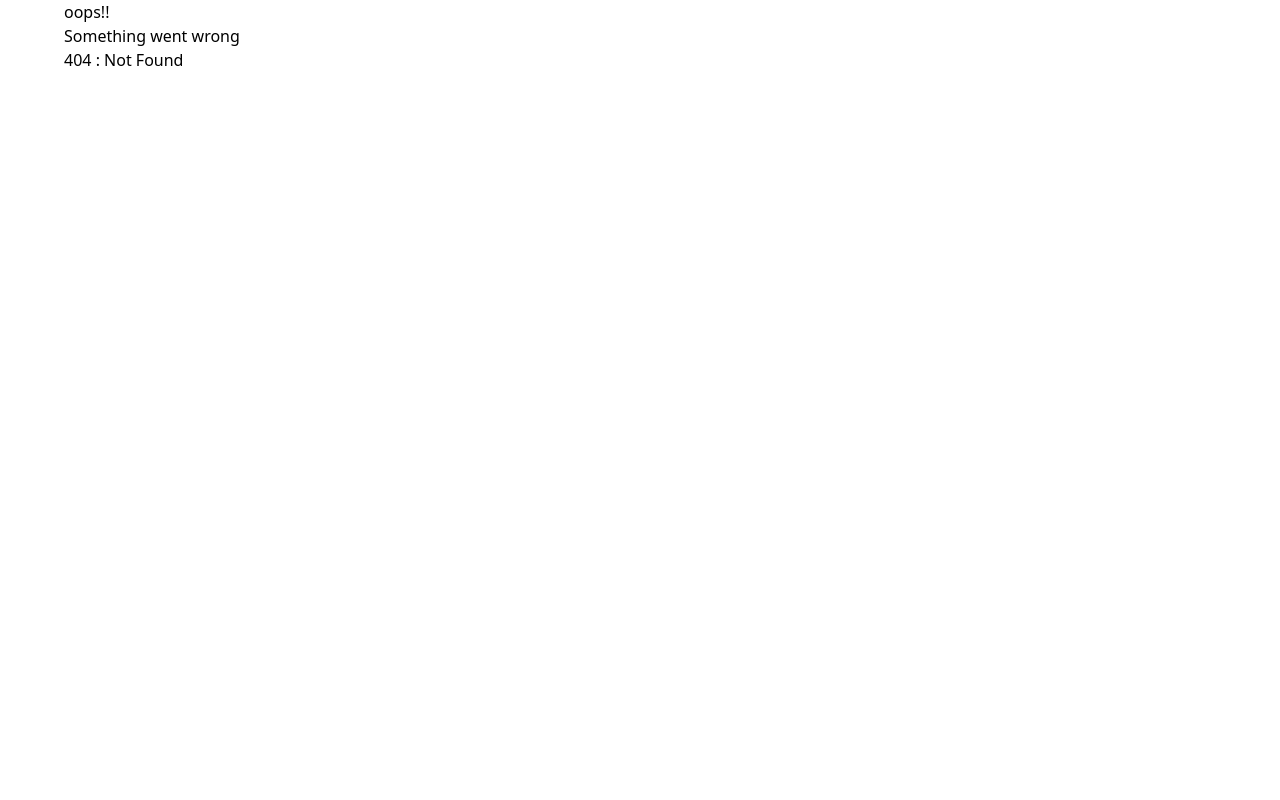
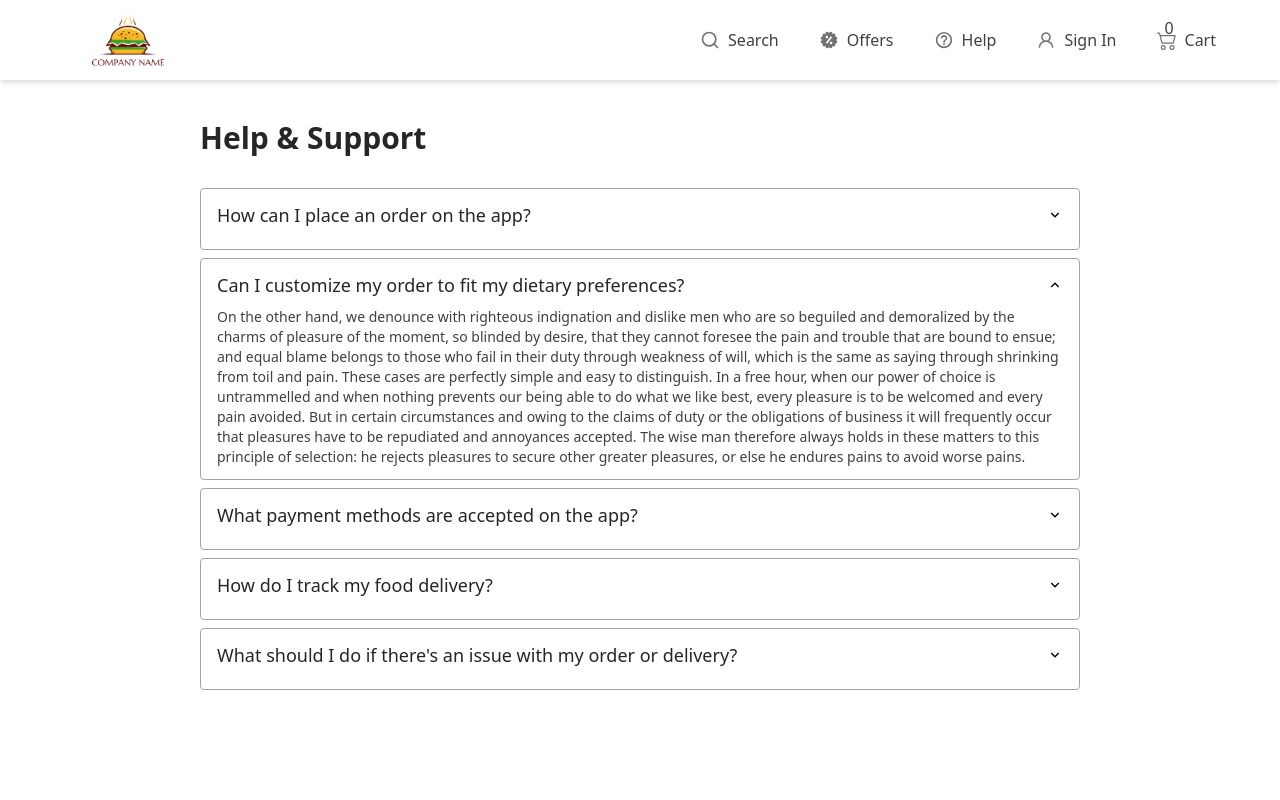
Before and after one commit to shifachaus/FoodVilla, a React (Vite) app: page /Help in a window 1280 px wide. Before the commit this address had no page. Shown: the top 800 px of the page. Built offline with nearby package versions, Linux system fonts and the light colour scheme.

Commit message:
Rename 'grocery' to 'help' and make code adjustments

```diff
--- a/src/App.js
+++ b/src/App.js
@@ -15,7 +15,7 @@ import store from "./Utils/store";
 import Cart from "./Components/Cart";
 import Search from "./Components/Search";
 
-const Grocery = lazy(() => import("./Components/Grocery"));
+const Help = lazy(() => import("./Components/Help"));
 
 const AppLayoutComponent = () => {
   const [user, setUser] = useState(null);
@@ -77,10 +77,10 @@ const appRouter = createBrowserRouter([
       },
 
       {
-        path: "/grocery",
+        path: "/Help",
         element: (
           <Suspense fallback={<Shimmer />}>
-            <Grocery />
+            <Help />
           </Suspense>
         ),
       },
--- a/src/Components/Header.js
+++ b/src/Components/Header.js
@@ -52,7 +52,7 @@ const Header = () => {
 
               <li>
                 <Link
-                  to="/grocery"
+                  to="/Help"
                   className="flex gap-2 items-center text-neutral-700 text-md font-medium"
                 >
                   <IoMdHelpCircleOutline className="text-xl text-neutral-500" />{" "}
@@ -62,7 +62,7 @@ const Header = () => {
 
               <li>
                 <Link
-                  to="/grocery"
+                  to="/"
                   className="flex gap-2 items-center text-neutral-700 text-md font-medium"
                 >
                   <AiOutlineUser className="text-xl text-neutral-500" /> Sign In
--- a/src/Components/Grocery.js
+++ b/src/Components/Help.js
@@ -1,30 +1,36 @@
 import { useState } from "react";
+import { RiArrowUpSLine, RiArrowDownSLine } from "react-icons/ri";
 
 const Section = ({ title, description, isVisible, setIsVisible }) => {
   return (
-    <div className="border border-black p-2 m-2">
-      <h3 className="font-bold text-xl">{title}</h3>
+    <div className="border border-neutral-400 rounded px-4 py-3 m-2 ">
+      <div className="flex justify-between mb-2">
+        <h3 className="font-medium text-lg text-neutral-800">{title}</h3>
         <button
           onClick={() => {
             setIsVisible(!isVisible);
           }}
           className="cursor-pointer underline"
         >
-        {isVisible ? "Hide" : "Show"}
+          {isVisible ? <RiArrowUpSLine /> : <RiArrowDownSLine />}
         </button>
+      </div>
 
-      {isVisible && <p>{description}</p>}
+      {isVisible && <p className="text-sm text-neutral-700">{description}</p>}
     </div>
   );
 };
 
-const Grocery = () => {
+const Help = () => {
   const [visibleSection, setIsVisibleSection] = useState("team");
   return (
-    <div className=" w-[90%] max-w-7xl my-0 mx-auto">
-      <h1 className="text-3xl p-2 m-2 font-bold"> Instamart</h1>
+    <div className=" w-[90%] max-w-4xl my-0 mx-auto mt-28 h-screen">
+      <h1 className="text-3xl p-2 mb-6 font-bold text-neutral-800">
+        {" "}
+        Help & Support
+      </h1>
       <Section
-        title={"About Instamart"}
+        title={"How can I place an order on the app?"}
         description={
           "On the other hand, we denounce with righteous indignation and dislike men who are so beguiled and demoralized by the charms of pleasure of the moment, so blinded by desire, that they cannot foresee the pain and trouble that are bound to ensue; and equal blame belongs to those who fail in their duty through weakness of will, which is the same as saying through shrinking from toil and pain. These cases are perfectly simple and easy to distinguish. In a free hour, when our power of choice is untrammelled and when nothing prevents our being able to do what we like best, every pleasure is to be welcomed and every pain avoided. But in certain circumstances and owing to the claims of duty or the obligations of business it will frequently occur that pleasures have to be repudiated and annoyances accepted. The wise man therefore always holds in these matters to this principle of selection: he rejects pleasures to secure other greater pleasures, or else he endures pains to avoid worse pains."
         }
@@ -35,7 +41,7 @@ const Grocery = () => {
       />
 
       <Section
-        title={"Team Instamart"}
+        title={"Can I customize my order to fit my dietary preferences? "}
         description={
           "On the other hand, we denounce with righteous indignation and dislike men who are so beguiled and demoralized by the charms of pleasure of the moment, so blinded by desire, that they cannot foresee the pain and trouble that are bound to ensue; and equal blame belongs to those who fail in their duty through weakness of will, which is the same as saying through shrinking from toil and pain. These cases are perfectly simple and easy to distinguish. In a free hour, when our power of choice is untrammelled and when nothing prevents our being able to do what we like best, every pleasure is to be welcomed and every pain avoided. But in certain circumstances and owing to the claims of duty or the obligations of business it will frequently occur that pleasures have to be repudiated and annoyances accepted. The wise man therefore always holds in these matters to this principle of selection: he rejects pleasures to secure other greater pleasures, or else he endures pains to avoid worse pains."
         }
@@ -46,17 +52,41 @@ const Grocery = () => {
       />
 
       <Section
-        title={"Careers "}
+        title={"What payment methods are accepted on the app? "}
         description={
           "On the other hand, we denounce with righteous indignation and dislike men who are so beguiled and demoralized by the charms of pleasure of the moment, so blinded by desire, that they cannot foresee the pain and trouble that are bound to ensue; and equal blame belongs to those who fail in their duty through weakness of will, which is the same as saying through shrinking from toil and pain. These cases are perfectly simple and easy to distinguish. In a free hour, when our power of choice is untrammelled and when nothing prevents our being able to do what we like best, every pleasure is to be welcomed and every pain avoided. But in certain circumstances and owing to the claims of duty or the obligations of business it will frequently occur that pleasures have to be repudiated and annoyances accepted. The wise man therefore always holds in these matters to this principle of selection: he rejects pleasures to secure other greater pleasures, or else he endures pains to avoid worse pains."
         }
-        isVisible={visibleSection === "career"}
+        isVisible={visibleSection === "payment"}
         setIsVisible={() =>
-          setIsVisibleSection(visibleSection === "career" ? "" : "career")
+          setIsVisibleSection(visibleSection === "payment" ? "" : "payment")
+        }
+      />
+
+      <Section
+        title={"How do I track my food delivery? "}
+        description={
+          "On the other hand, we denounce with righteous indignation and dislike men who are so beguiled and demoralized by the charms of pleasure of the moment, so blinded by desire, that they cannot foresee the pain and trouble that are bound to ensue; and equal blame belongs to those who fail in their duty through weakness of will, which is the same as saying through shrinking from toil and pain. These cases are perfectly simple and easy to distinguish. In a free hour, when our power of choice is untrammelled and when nothing prevents our being able to do what we like best, every pleasure is to be welcomed and every pain avoided. But in certain circumstances and owing to the claims of duty or the obligations of business it will frequently occur that pleasures have to be repudiated and annoyances accepted. The wise man therefore always holds in these matters to this principle of selection: he rejects pleasures to secure other greater pleasures, or else he endures pains to avoid worse pains."
+        }
+        isVisible={visibleSection === "track"}
+        setIsVisible={() =>
+          setIsVisibleSection(visibleSection === "track" ? "" : "track")
+        }
+      />
+
+      <Section
+        title={
+          "What should I do if there's an issue with my order or delivery? "
+        }
+        description={
+          "On the other hand, we denounce with righteous indignation and dislike men who are so beguiled and demoralized by the charms of pleasure of the moment, so blinded by desire, that they cannot foresee the pain and trouble that are bound to ensue; and equal blame belongs to those who fail in their duty through weakness of will, which is the same as saying through shrinking from toil and pain. These cases are perfectly simple and easy to distinguish. In a free hour, when our power of choice is untrammelled and when nothing prevents our being able to do what we like best, every pleasure is to be welcomed and every pain avoided. But in certain circumstances and owing to the claims of duty or the obligations of business it will frequently occur that pleasures have to be repudiated and annoyances accepted. The wise man therefore always holds in these matters to this principle of selection: he rejects pleasures to secure other greater pleasures, or else he endures pains to avoid worse pains."
+        }
+        isVisible={visibleSection === "issue"}
+        setIsVisible={() =>
+          setIsVisibleSection(visibleSection === "issue" ? "" : "issue")
         }
       />
     </div>
   );
 };
 
-export default Grocery;
+export default Help;
```
Lines whose indentation alone changed are shown as unchanged.
